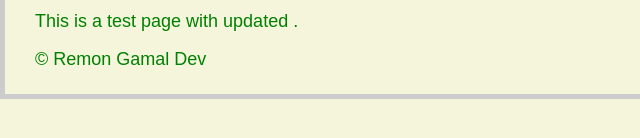
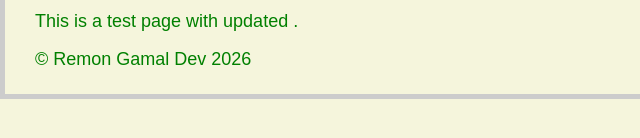
Before and after one commit to redb65403-source/test-reop, a plain HTML site: page index.html in a window 1280 px wide. Shown: the part 158-296 px from the top of the page, 0-640 px from the left. Drawn offline with Linux system fonts and the light colour scheme.

Commit message:
modifiy footer

```diff
--- a/index.html
+++ b/index.html
@@ -11,7 +11,7 @@
     <p>This is a test page with updated styling.</p>
     <p>This is a test page with updated .</p>
     <footer>
-        <p>&copy; Remon Gamal Dev</p>
+        <p>&copy; Remon Gamal Dev 2026</p>
     </footer>
 </body>
 </html>
```
